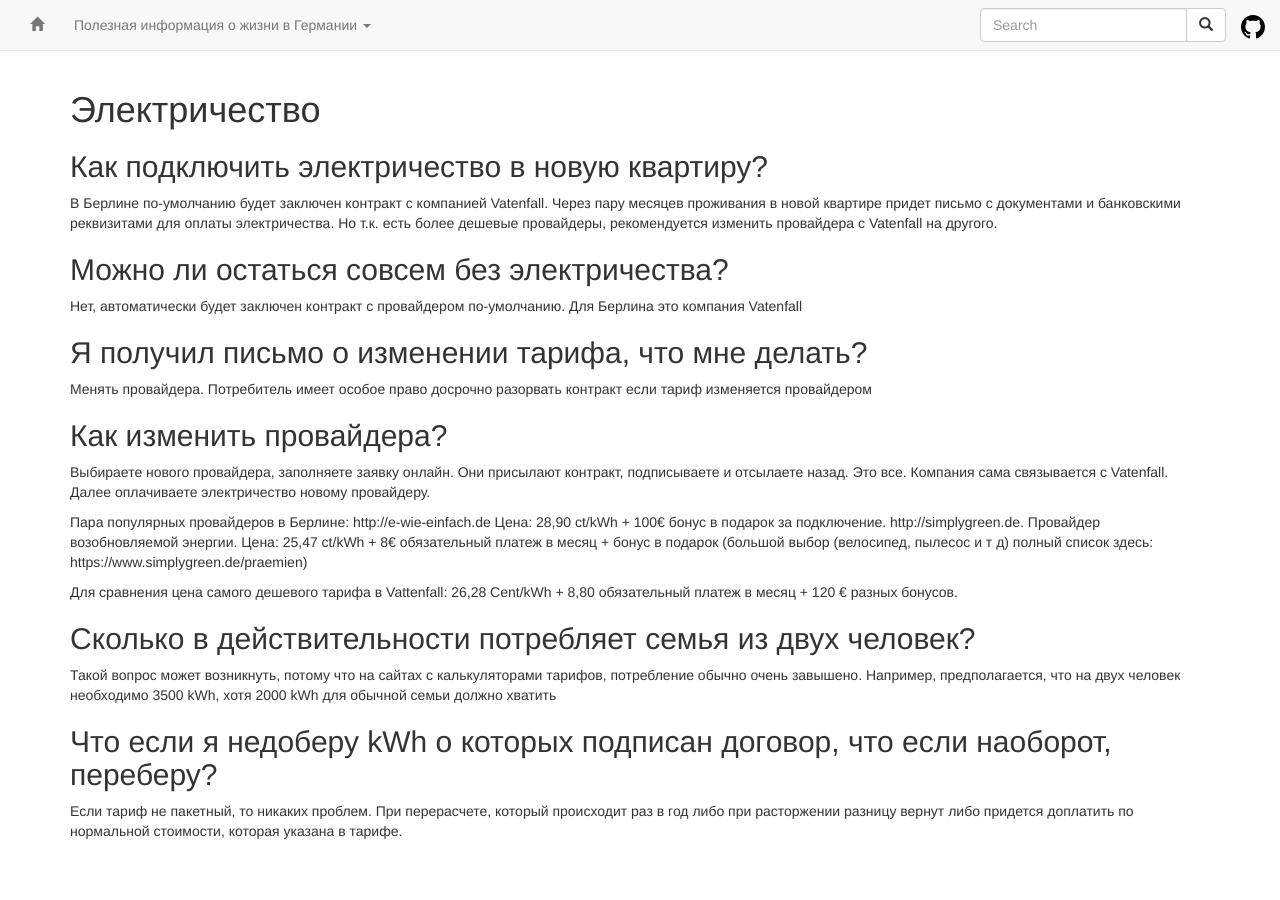
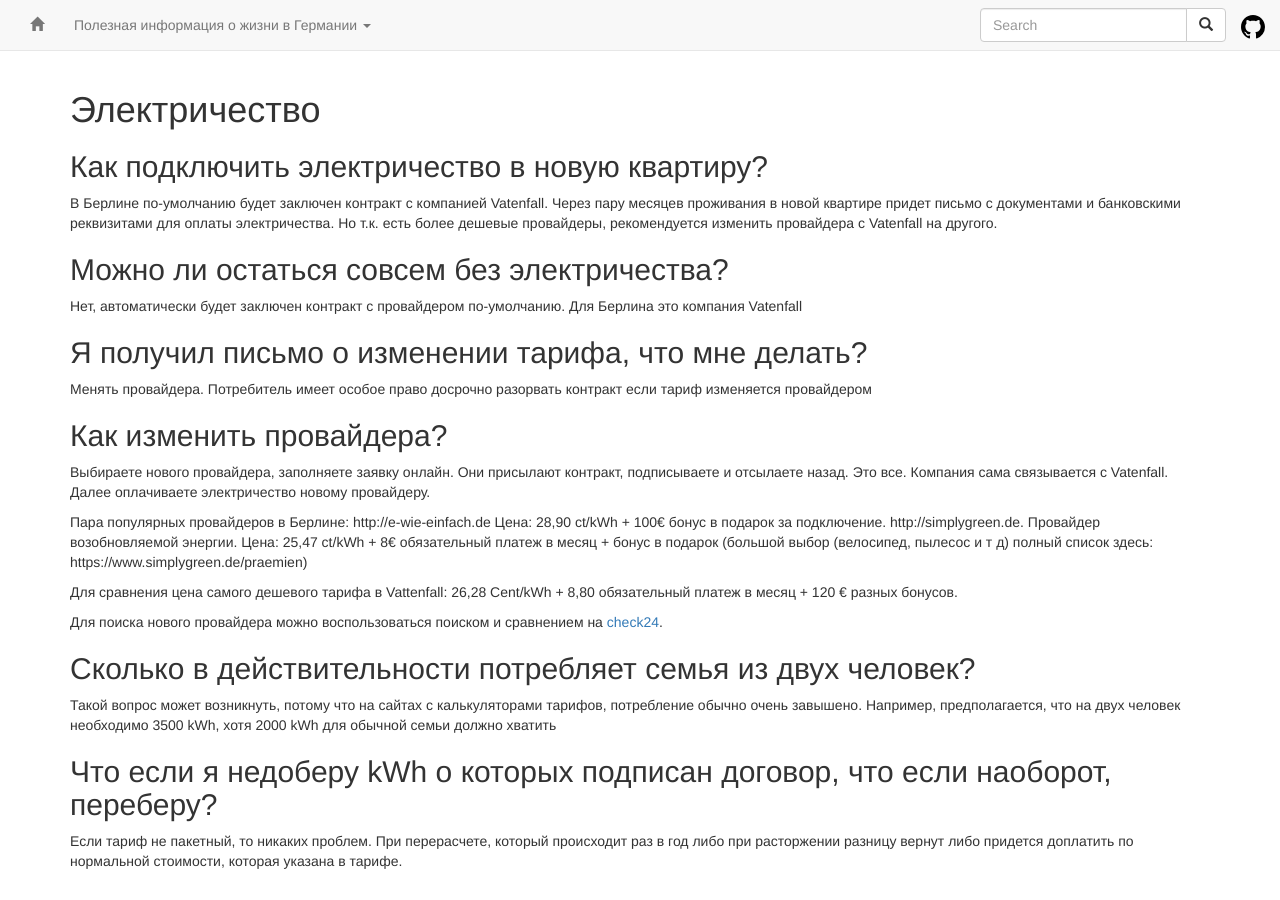
Before and after one commit to ru-de/faq, a Jekyll site: the page built from pages/Электричество.md, in a window 1280 px wide. Built offline with Jekyll 4.4.1, drawn with Linux system fonts in a browser that asks for light colours; nearby versions of some CDN libraries.

Commit message:
Travis #1025: sync github pages

```diff
--- a/pages/Электричество.md
+++ b/pages/Электричество.md
@@ -25,6 +25,8 @@ http://simplygreen.de. Провайдер возобновляемой энер
 
 Для сравнения цена самого дешевого тарифа в Vattenfall: 26,28 Cent/kWh + 8,80 обязательный платеж в месяц + 120 € разных бонусов.
 
+Для поиска нового провайдера можно воспользоваться поиском и сравнением на [check24](https://www.check24.de/strom/).
+
 ## Сколько в действительности потребляет семья из двух человек?
 Такой вопрос может возникнуть, потому что на сайтах с калькуляторами тарифов, потребление обычно очень завышено.
 Например, предполагается, что на двух человек необходимо 3500 kWh, хотя 2000 kWh для обычной семьи должно хватить
```
